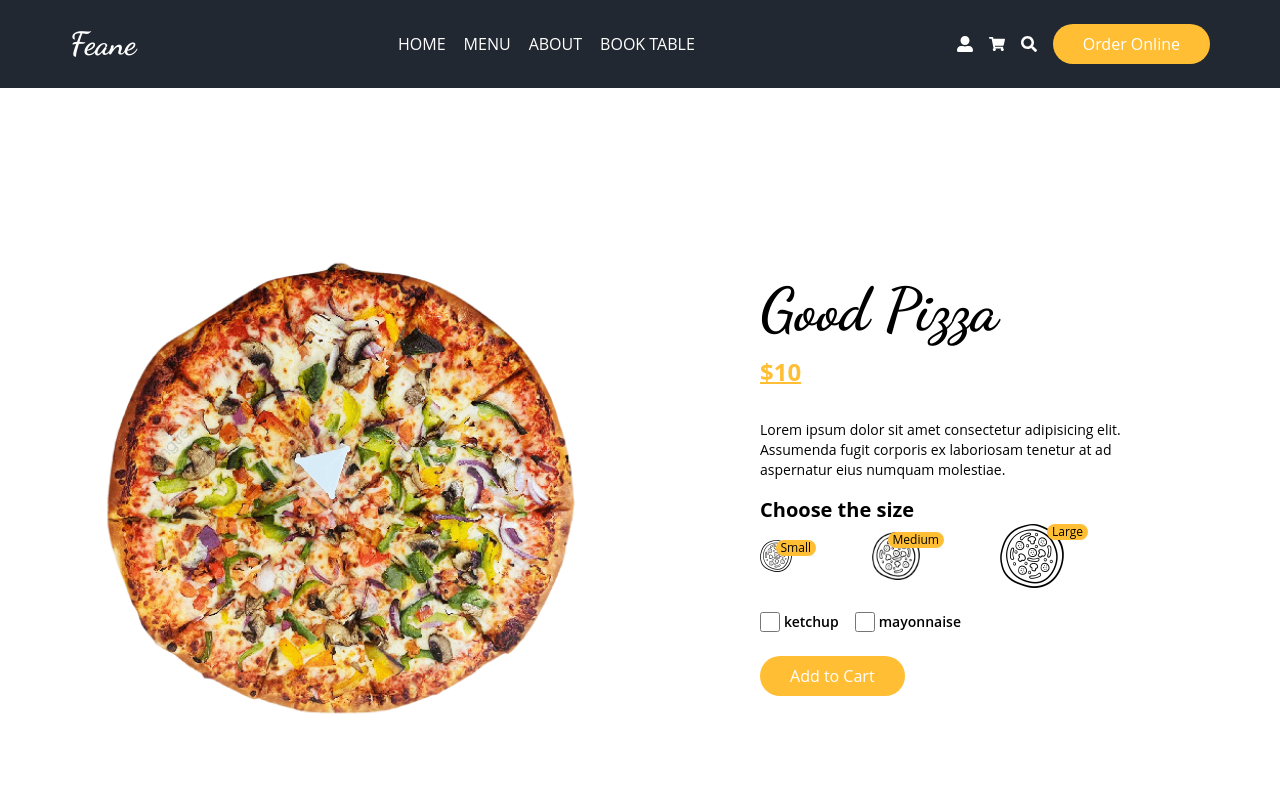
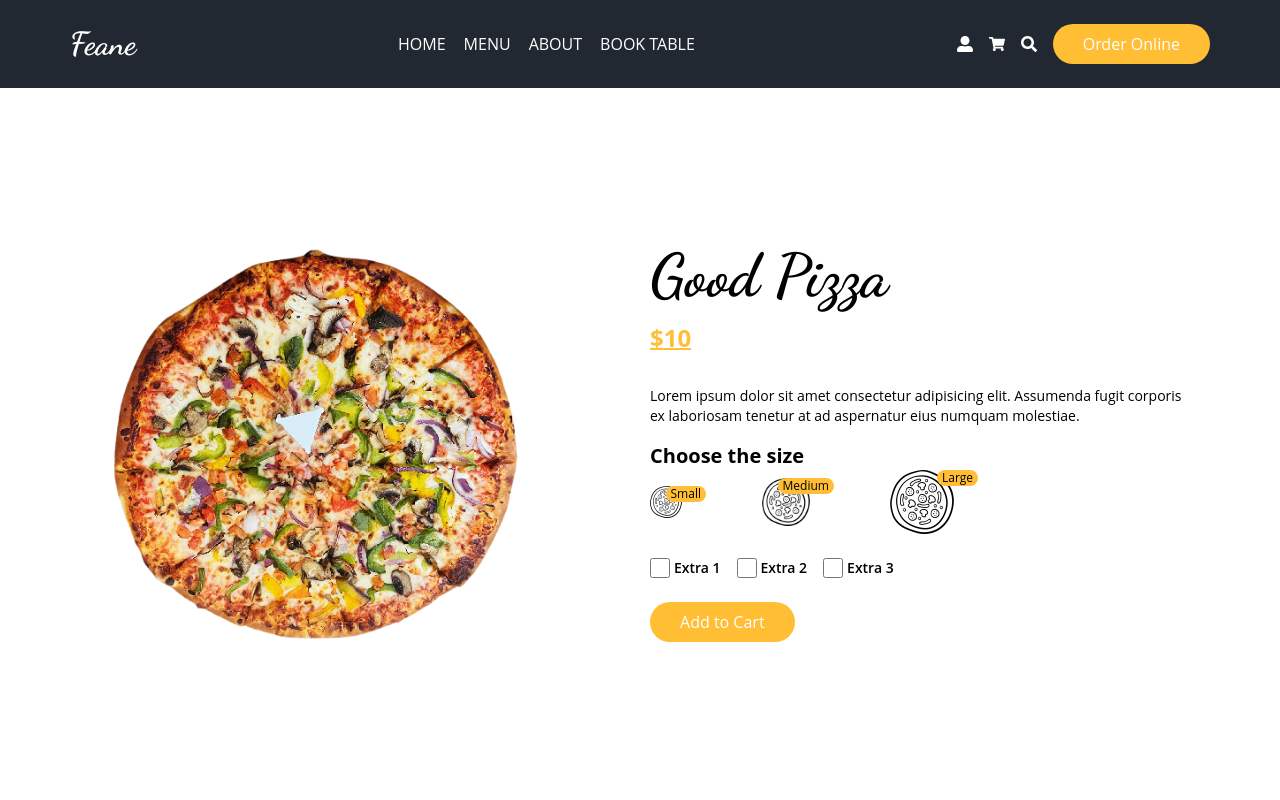
Before and after one commit to ilkeasagicayir/food-ordering, a Next.js app: page /product in a window 1280 px wide. Shown: the top 800 px of the page. Built offline with nearby package versions, Linux system fonts and the light colour scheme.

Commit message:
Product Details and Prices

```diff
--- a/components/product/MenuItem.jsx
+++ b/components/product/MenuItem.jsx
@@ -1,13 +1,16 @@
-import Image from "next/image"
-import {FaShoppingCart} from "react-icons/fa"
+import Image from "next/image";
+import Link from "next/link";
+import { FaShoppingCart } from "react-icons/fa";
 
 const MenuItem = () => {
   return (
     <div className="bg-secondary rounded-3xl">
       <div className="w-full  bg-[#f1f2f3] h-[210px] grid place-content-center rounded-bl-[46px] rounded-tl-2xl rounded-tr-2xl">
-        <div className="relative w-36 h-36 hover:scale-110 transition-all">
-          <Image src="/images/f1.png" alt="" layout="fill" />
-        </div>
+        <Link href="/product">
+          <div className="relative w-36 h-36 hover:scale-110 transition-all">
+            <Image src="/images/f1.png" alt="" layout="fill" />
+          </div>
+        </Link>
       </div>
       <div className="p-[25px] text-white">
         <h4 className="text-xl font-semibold">Delicious Hamburger</h4>
@@ -23,7 +26,7 @@ const MenuItem = () => {
         </div>
       </div>
     </div>
-  )
-}
+  );
+};
 
-export default MenuItem
+export default MenuItem;
--- a/pages/product/index.jsx
+++ b/pages/product/index.jsx
@@ -1,16 +1,67 @@
-import Image from "next/image"
-import Title from "../../components/ui/Title"
+import Image from "next/image";
+import { useState } from "react";
+import Title from "../../components/ui/Title";
 
-const index = () => {
+const itemsExtra = [
+  {
+    id: 1,
+    name: "Extra 1",
+    price: 1,
+  },
+  {
+    id: 2,
+    name: "Extra 2",
+    price: 2,
+  },
+  {
+    id: 3,
+    name: "Extra 3",
+    price: 3,
+  },
+];
+
+const Index = () => {
+  const [prices, setPrices] = useState([10, 20, 30]);
+  const [price, setPrice] = useState(prices[0]);
+  const [size, setSize] = useState(0);
+  const [extraItems, setExtraItems] = useState(itemsExtra);
+  const [extras, setExtras] = useState([]);
+
+  const handleSize = (sizeIndex) => {
+    const difference = prices[sizeIndex] - prices[size];
+    setSize(sizeIndex);
+    changePrice(difference);
+  };
+
+  const changePrice = (number) => {
+    setPrice(price + number);
+  };
+
+  const handleChange = (e, item) => {
+    const checked = e.target.checked;
+    if (checked) {
+      changePrice(item.price);
+      setExtras([...extras, item]);
+    } else {
+      changePrice(-item.price);
+      setExtras(extras.filter((extra) => extra.id !== item.id));
+    }
+  };
+
   return (
-    <div className="flex items-center h-screen gap-20 py-20 flex-wrap ">
-      <div className="relative md:flex-1 w-[80%] h-[80%] mx-20">
-        <Image src="/images/pizza1.png" alt="" layout="fill" objectFit="contain" />
+    <div className="flex items-center md:h-[calc(100vh_-_88px)] gap-5 py-20 flex-wrap ">
+      <div className="relative md:flex-1 md:w-[80%] md:h-[80%] w-36 h-36 mx-auto">
+        <Image
+          src="/images/pizza1.png"
+          alt=""
+          layout="fill"
+          objectFit="contain"
+        />
       </div>
       <div className="md:flex-1 md:text-start text-center">
         <Title addClass="text-6xl">Good Pizza</Title>
         <span className="text-primary text-2xl font-bold underline underline-offset-1 my-4 inline-block">
-          $10
+          ${price}
         </span>
         <p className="text-sm my-4 md:pr-24">
           Lorem ipsum dolor sit amet consectetur adipisicing elit. Assumenda
@@ -20,19 +71,28 @@ const index = () => {
         <div>
           <h4 className="text-xl font-bold">Choose the size</h4>
           <div className="flex items-center gap-x-20 md:justify-start justify-center">
-            <div className="relative w-8 h-8">
+            <div
+              className="relative w-8 h-8 cursor-pointer"
+              onClick={() => handleSize(0)}
+            >
               <Image src="/images/size.png" alt="" layout="fill" />
               <span className="absolute top-0 -right-6 text-xs bg-primary rounded-full px-[5px] font-medium">
                 Small
               </span>
             </div>
-            <div className="relative w-12 h-12">
+            <div
+              className="relative w-12 h-12 cursor-pointer"
+              onClick={() => handleSize(1)}
+            >
               <Image src="/images/size.png" alt="" layout="fill" />
               <span className="absolute top-0 -right-6 text-xs bg-primary rounded-full px-[5px] font-medium">
                 Medium
               </span>
             </div>
-            <div className="relative w-16 h-16">
+            <div
+              className="relative w-16 h-16 cursor-pointer"
+              onClick={() => handleSize(2)}
+            >
               <Image src="/images/size.png" alt="" layout="fill" />
               <span className="absolute top-0 -right-6 text-xs bg-primary rounded-full px-[5px] font-medium">
                 Large
@@ -41,19 +101,21 @@ const index = () => {
           </div>
         </div>
         <div className="flex gap-x-4 my-6 md:justify-start justify-center">
-          <label className="flex items-center gap-x-1">
-            <input type="checkbox" className="w-5 h-5 accent-primary" />
-            <span className="text-sm font-semibold">ketchup</span>
-          </label>
-          <label className="flex items-center gap-x-1">
-            <input type="checkbox" className="w-5 h-5 accent-primary" />
-            <span className="text-sm font-semibold">mayonnaise</span>
-          </label>
+        {extraItems.map((item) => (
+            <label className="flex items-center gap-x-1" key={item.id}>
+              <input
+                type="checkbox"
+                className="w-5 h-5 accent-primary"
+                onChange={(e) => handleChange(e, item)}
+              />
+              <span className="text-sm font-semibold">{item.name}</span>
+            </label>
+          ))}
         </div>
         <button className="btn-primary">Add to Cart</button>
       </div>
     </div>
-  )
-}
+  );
+};
 
-export default index
+export default Index;
```
